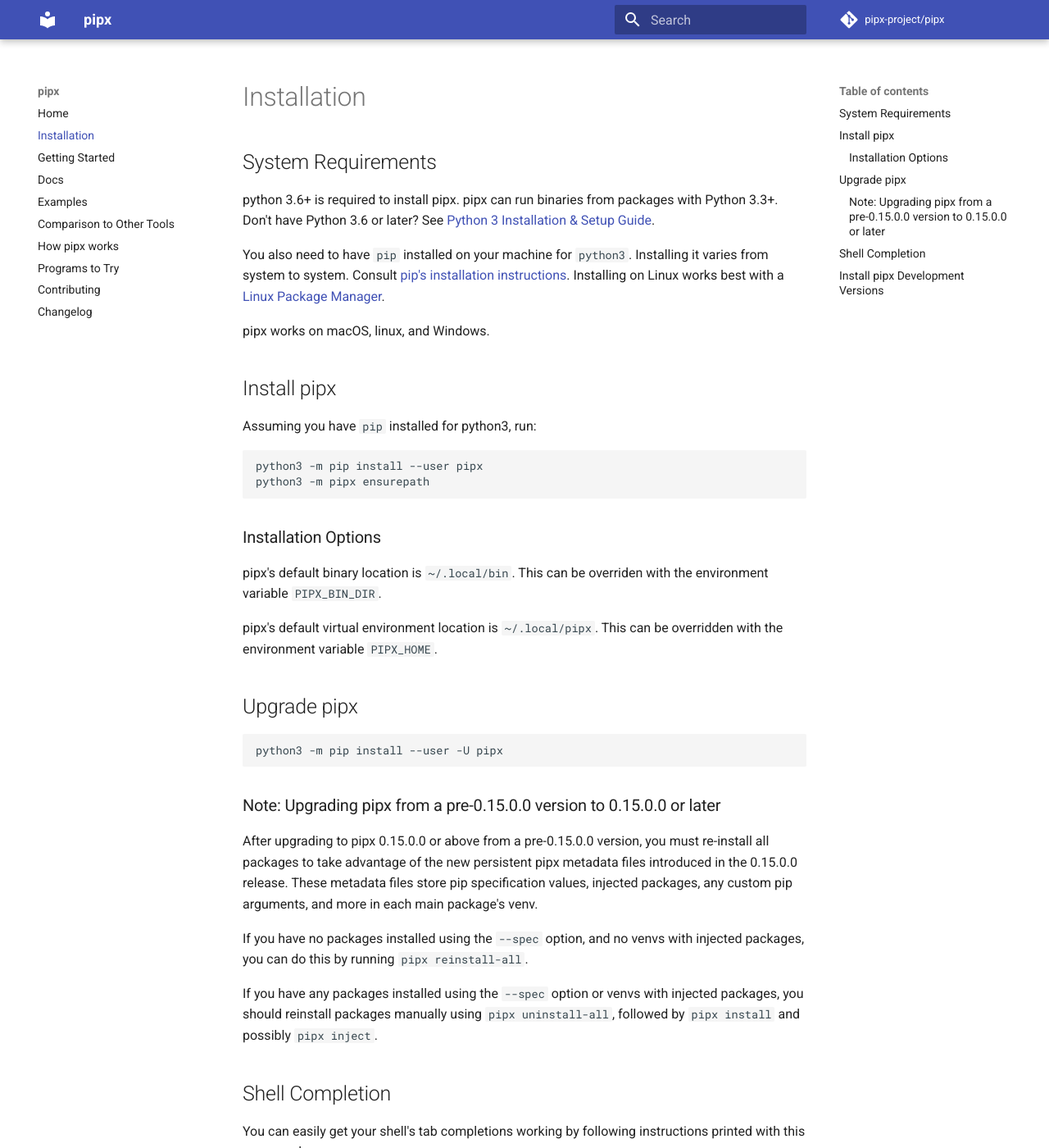
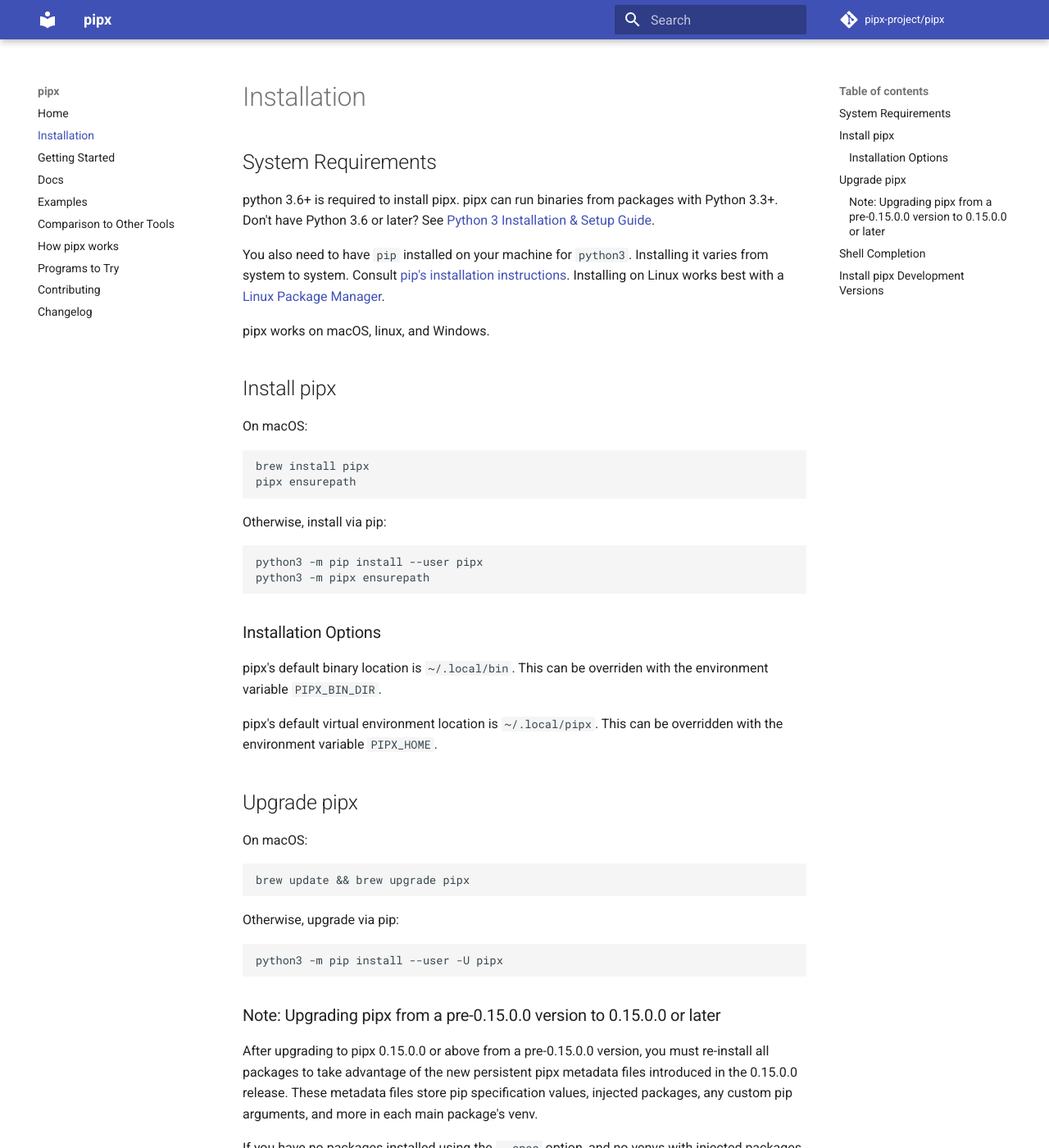
Before and after one commit to pypa/pipx, an MkDocs documentation site: the page built from docs/installation.md, in a window 1280 px wide and 1400 px high. Shown: the whole window at 82% size. Built offline with MkDocs 1.6.1 and Material for MkDocs 9.7.7, drawn with Linux system fonts in a browser that asks for light colours; comment, search, counter and statistics services are not loaded.

Commit message:
Update installation instructions with macOS homebrew specifics (#370)

````diff
--- a/docs/installation.md
+++ b/docs/installation.md
@@ -7,7 +7,15 @@
 
 ## Install pipx
 
-Assuming you have `pip` installed for python3, run:
+On macOS:
+
+```
+brew install pipx
+pipx ensurepath
+```
+
+Otherwise, install via pip:
+
 ```
 python3 -m pip install --user pipx
 python3 -m pipx ensurepath
@@ -19,6 +27,15 @@
 pipx's default virtual environment location is `~/.local/pipx`. This can be overridden with the environment variable `PIPX_HOME`.
 
 ## Upgrade pipx
+
+On macOS:
+
+```
+brew update && brew upgrade pipx
+```
+
+Otherwise, upgrade via pip:
+
 ```
 python3 -m pip install --user -U pipx
 ```
````
